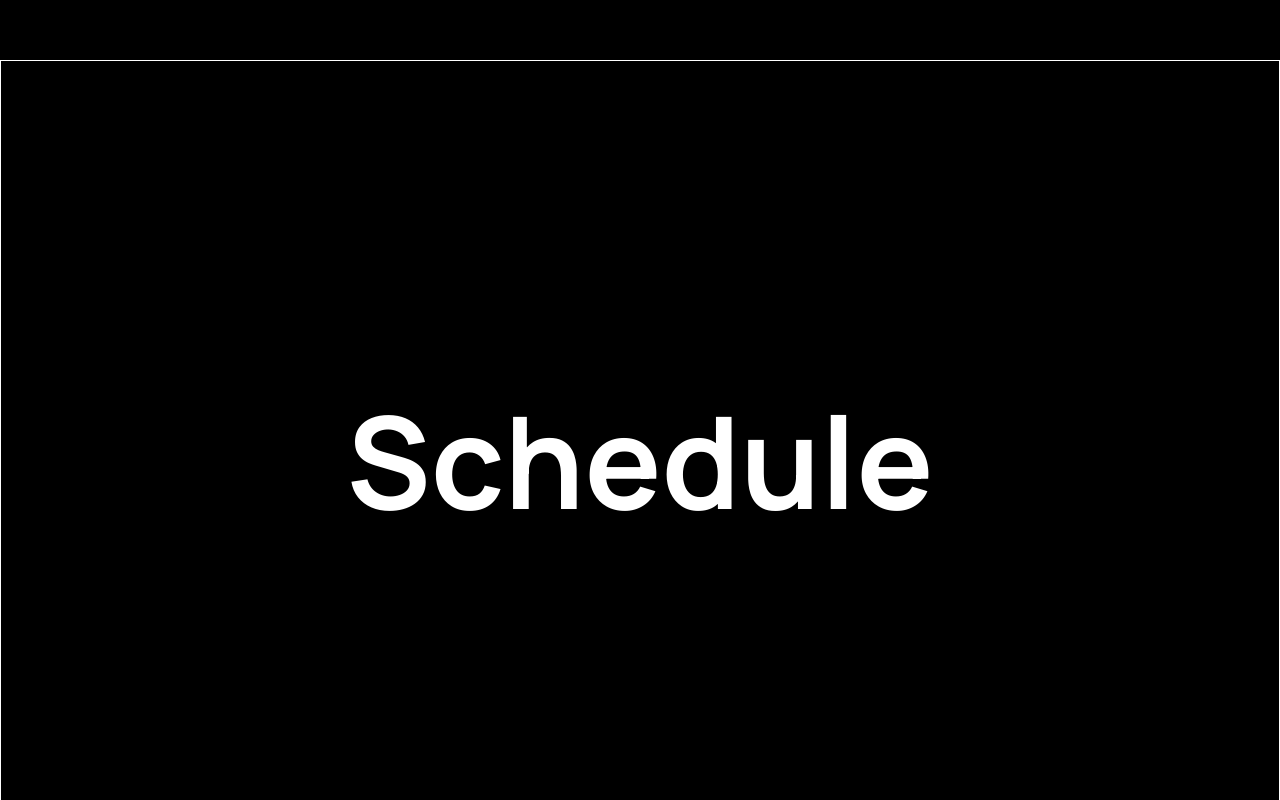
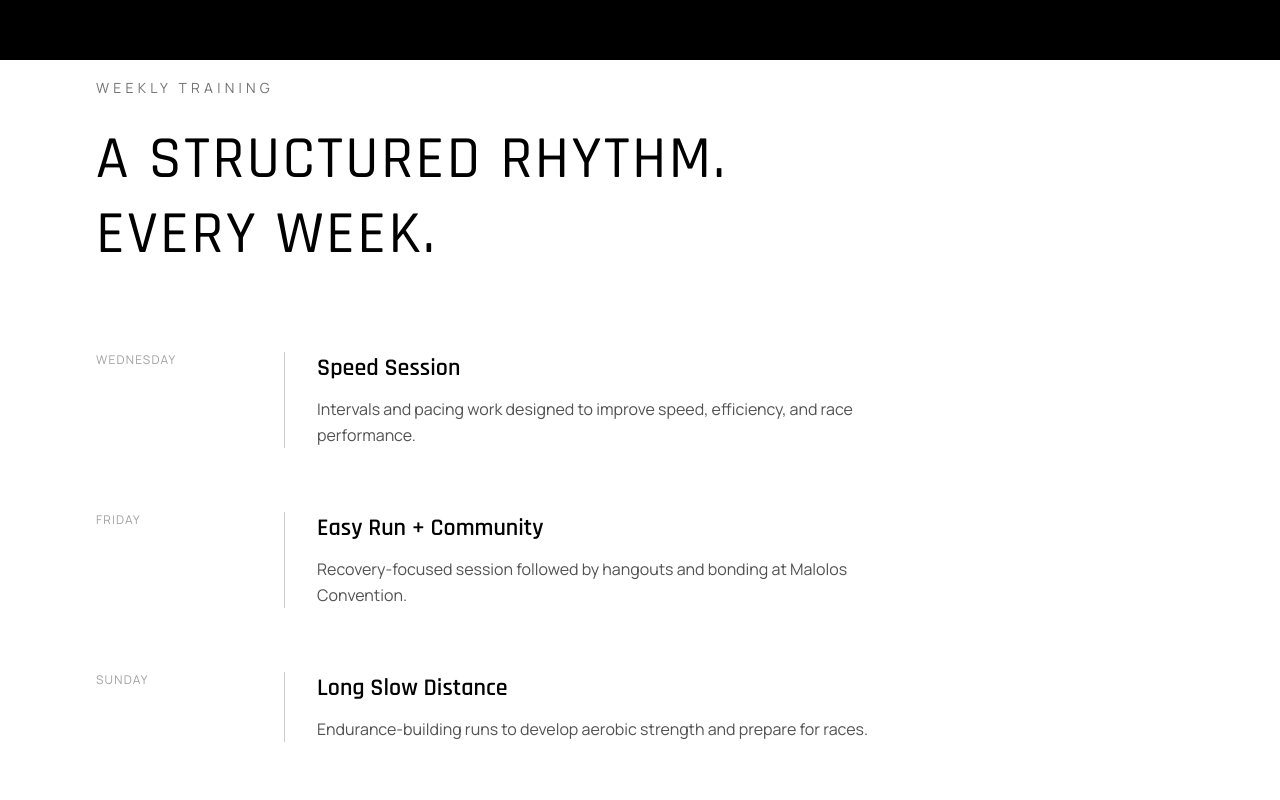
Before and after one commit to DeuxLim/mile365-runclub, a React (Vite) app in the folder frontend/: page / in a window 1280 px wide. Shown: the part 2340-3140 px from the top of the page. Built offline with nearby package versions, Linux system fonts and the light colour scheme.

Commit message:
updated schedule section

```diff
--- a/frontend/src/features/landing/pages/Schedule.tsx
+++ b/frontend/src/features/landing/pages/Schedule.tsx
@@ -1,10 +1,82 @@
+import { motion } from "framer-motion";
+
+const sessions = [
+	{
+		day: "Wednesday",
+		type: "Speed Session",
+		desc: "Intervals and pacing work designed to improve speed, efficiency, and race performance.",
+	},
+	{
+		day: "Friday",
+		type: "Easy Run + Community",
+		desc: "Recovery-focused session followed by hangouts and bonding at Malolos Convention.",
+	},
+	{
+		day: "Sunday",
+		type: "Long Slow Distance",
+		desc: "Endurance-building runs to develop aerobic strength and prepare for races.",
+	},
+];
+
 export default function Schedule() {
 	return (
-		<section
-			id="runs"
-			className="h-screen border flex justify-center items-center text-9xl font-extrabold"
+		<motion.section
+			id="schedule"
+			className="min-h-[100svh] md:h-screen bg-white text-black flex items-center px-6 md:px-24 snap-start"
+			initial={{ opacity: 0 }}
+			whileInView={{ opacity: 1 }}
+			viewport={{ once: true }}
+			transition={{ duration: 0.8 }}
 		>
-			Schedule
-		</section>
+			<div className="max-w-6xl mx-auto w-full flex flex-col justify-center">
+				{/* Header */}
+				<div className="mb-10 md:mb-20">
+					<p className="text-xs md:text-sm uppercase tracking-[0.3em] text-neutral-500">
+						Weekly Training
+					</p>
+
+					<h2 className="text-3xl md:text-6xl font-heading leading-tight tracking-tight mt-4 md:mt-6">
+						A structured rhythm.
+						<br />
+						Every week.
+					</h2>
+				</div>
+
+				{/* Timeline */}
+				<div className="space-y-8 md:space-y-16">
+					{sessions.map((session, i) => (
+						<motion.div
+							key={session.day}
+							initial={{ opacity: 0, y: 20 }}
+							whileInView={{ opacity: 1, y: 0 }}
+							viewport={{ once: true }}
+							transition={{ duration: 0.5, delay: i * 0.15 }}
+							className="grid grid-cols-1 md:grid-cols-[140px_1fr] gap-6 md:gap-12"
+						>
+							<div>
+								<p className="text-xs uppercase tracking-widest text-neutral-400">
+									{session.day}
+								</p>
+							</div>
+
+							<div className="space-y-3 border-l border-black/20 pl-6 md:pl-8">
+								<h3 className="text-xl md:text-2xl font-semibold">
+									{session.type}
+								</h3>
+								<p className="text-neutral-600 text-sm md:text-base leading-relaxed max-w-xl">
+									{session.desc}
+								</p>
+							</div>
+						</motion.div>
+					))}
+				</div>
+
+				{/* Footer Note */}
+				<div className="mt-10 md:mt-20 text-neutral-500 text-xs md:text-sm">
+					Sessions are held around Bulacan. Final times and locations
+					are announced weekly inside the group.
+				</div>
+			</div>
+		</motion.section>
 	);
 }
```
